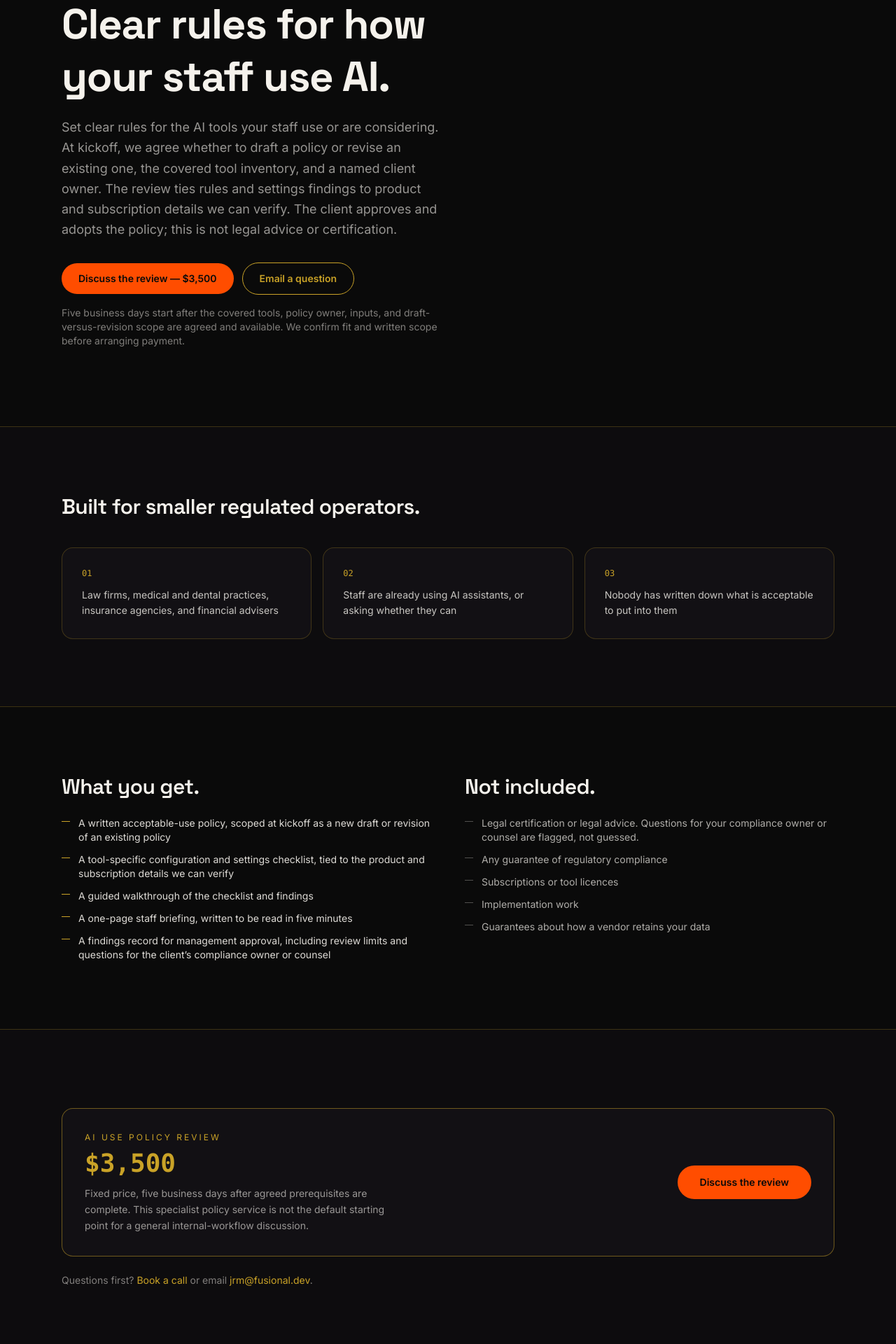
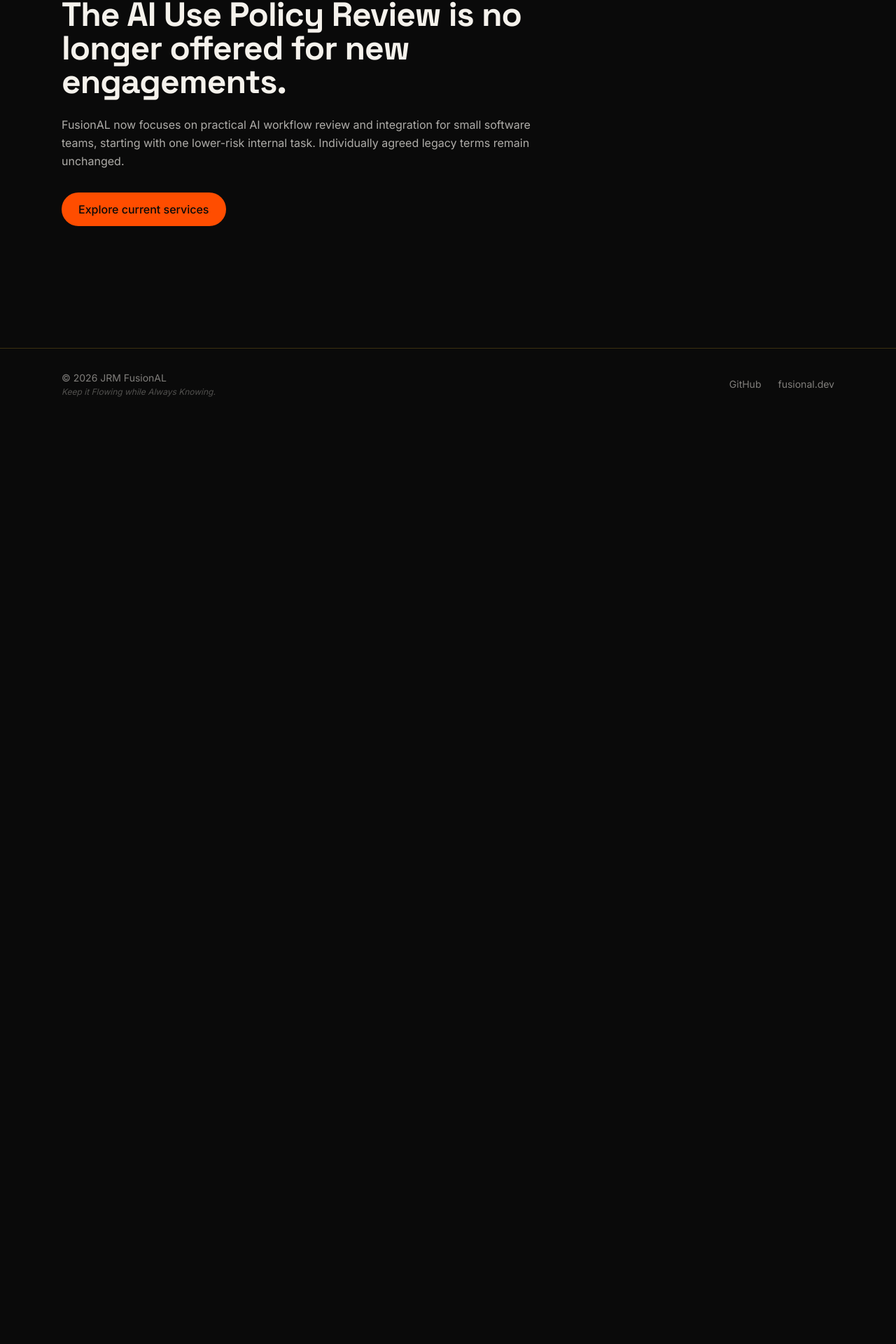
Before and after one commit to JRM-FusionAL/fusional-site, a Next.js app: page /ai-policy-review in a window 1280 px wide. Shown: the part 200-2120 px from the top of the page at 70% size. After the commit the page ends 800 px from the top, so only its background shows below. Built offline with nearby package versions, Linux system fonts and the light colour scheme.

Commit message:
copy: focus FusionAL on practical internal AI workflows

```diff
--- a/src/app/ai-policy-review/page.tsx
+++ b/src/app/ai-policy-review/page.tsx
@@ -1,158 +1,31 @@
 import type { Metadata } from "next";
-import { BOOKING_URL } from "@/lib/links";
+import Link from "next/link";
 
 export const metadata: Metadata = {
-  title: "AI Use Policy Review | FusionAL",
+  title: "Previous AI Policy Service | FusionAL",
   description:
-    "A $3,500 specialist review of staff AI use for smaller regulated operators: policy, settings checklist, walkthrough, staff briefing, and findings record. Confirm fit and prerequisites before payment.",
+    "The previous AI Use Policy Review is no longer offered for new engagements. Explore current AI workflow review and integration services.",
+  robots: { index: false, follow: true },
 };
 
-const FOR = [
-  "Law firms, medical and dental practices, insurance agencies, and financial advisers",
-  "Staff are already using AI assistants, or asking whether they can",
-  "Nobody has written down what is acceptable to put into them",
-];
-
-const INCLUDES = [
-  "A written acceptable-use policy, scoped at kickoff as a new draft or revision of an existing policy",
-  "A tool-specific configuration and settings checklist, tied to the product and subscription details we can verify",
-  "A guided walkthrough of the checklist and findings",
-  "A one-page staff briefing, written to be read in five minutes",
-  "A findings record for management approval, including review limits and questions for the client’s compliance owner or counsel",
-];
-
-const EXCLUDED = [
-  "Legal certification or legal advice. Questions for your compliance owner or counsel are flagged, not guessed.",
-  "Any guarantee of regulatory compliance",
-  "Subscriptions or tool licences",
-  "Implementation work",
-  "Guarantees about how a vendor retains your data",
-];
-
-export default function AiUsePolicyReview() {
+export default function PreviousAiPolicyService() {
   return (
-    <>
-      {/* Hero */}
-      <section className="mx-auto w-full max-w-6xl px-4 pt-16 pb-20 sm:px-6 md:pt-24 md:pb-28">
-        <div className="max-w-[54ch]">
-          <p className="eyebrow mb-4">Specialist service · smaller regulated operators</p>
-          <h1 className="font-display text-4xl font-bold leading-tight text-balance md:text-6xl">
-            Clear rules for how your staff use AI.
-          </h1>
-          <p className="mt-5 text-lg leading-relaxed text-paper/60">
-            Set clear rules for the AI tools your staff use or are considering.
-            At kickoff, we agree whether to draft a policy or revise an
-            existing one, the covered tool inventory, and a named client
-            owner. The review ties rules and settings findings to product and
-            subscription details we can verify. The client approves and adopts
-            the policy; this is not legal advice or certification.
-          </p>
-          <div className="mt-8 flex flex-wrap items-center gap-3">
-            <a
-              href={BOOKING_URL}
-              className="inline-flex items-center rounded-full bg-molten px-6 py-3 text-sm font-semibold text-ink transition-colors hover:bg-molten-deep active:scale-[0.98]"
-            >
-              Discuss the review — $3,500
-            </a>
-            <a
-              href="mailto:jrm@fusional.dev"
-              className="inline-flex items-center rounded-full border border-gold px-6 py-3 text-sm font-semibold text-gold transition-colors hover:bg-gold hover:text-ink active:scale-[0.98]"
-            >
-              Email a question
-            </a>
-          </div>
-          <p className="mt-4 text-sm text-paper/50">
-            Five business days start after the covered tools, policy owner,
-            inputs, and draft-versus-revision scope are agreed and available.
-            We confirm fit and written scope before arranging payment.
-          </p>
-        </div>
-      </section>
-
-      {/* Who it's for */}
-      <section className="border-t border-line bg-ink-2/40">
-        <div className="mx-auto max-w-6xl px-4 py-20 sm:px-6 md:py-24">
-          <h2 className="font-display text-2xl font-semibold md:text-3xl">
-            Built for smaller regulated operators.
-          </h2>
-          <div className="mt-10 grid gap-4 md:grid-cols-3">
-            {FOR.map((f, i) => (
-              <div key={f} className="rounded-2xl border border-line bg-ink-2 p-7">
-                <p className="font-mono text-xs text-gold">{String(i + 1).padStart(2, "0")}</p>
-                <p className="mt-3 text-sm leading-relaxed text-paper/80">{f}</p>
-              </div>
-            ))}
-          </div>
-        </div>
-      </section>
-
-      {/* What's included / excluded */}
-      <section className="border-t border-line">
-        <div className="mx-auto max-w-6xl px-4 py-20 sm:px-6 md:py-24">
-          <div className="grid gap-12 md:grid-cols-2">
-            <div>
-              <h2 className="font-display text-2xl font-semibold md:text-3xl">
-                What you get.
-              </h2>
-              <ul className="mt-6 space-y-3">
-                {INCLUDES.map((item) => (
-                  <li key={item} className="flex gap-3 text-sm">
-                    <span aria-hidden className="mt-[7px] h-px w-3 shrink-0 bg-gold" />
-                    <span className="text-paper/90">{item}</span>
-                  </li>
-                ))}
-              </ul>
-            </div>
-            <div>
-              <h2 className="font-display text-2xl font-semibold md:text-3xl">
-                Not included.
-              </h2>
-              <ul className="mt-6 space-y-3">
-                {EXCLUDED.map((item) => (
-                  <li key={item} className="flex gap-3 text-sm">
-                    <span aria-hidden className="mt-[7px] h-px w-3 shrink-0 bg-paper/30" />
-                    <span className="text-paper/70">{item}</span>
-                  </li>
-                ))}
-              </ul>
-            </div>
-          </div>
-        </div>
-      </section>
-
-      {/* Pricing / CTA */}
-      <section className="border-t border-line bg-ink-2/40">
-        <div className="mx-auto max-w-6xl px-4 py-20 sm:px-6 md:py-28">
-          <div className="flex flex-col items-start gap-6 rounded-2xl border border-gold/50 bg-ink-2 p-8 md:flex-row md:items-center md:justify-between">
-            <div>
-              <p className="eyebrow">AI Use Policy Review</p>
-              <p className="mt-2 font-mono text-4xl font-bold text-gold">$3,500</p>
-              <p className="mt-3 max-w-[50ch] text-sm leading-relaxed text-paper/60">
-                Fixed price, five business days after agreed prerequisites are
-                complete. This specialist policy service is not the default
-                starting point for a general internal-workflow discussion.
-              </p>
-            </div>
-            <a
-              href={BOOKING_URL}
-              className="inline-flex shrink-0 items-center rounded-full bg-molten px-8 py-3.5 text-sm font-semibold text-ink transition-colors hover:bg-molten-deep active:scale-[0.98]"
-            >
-              Discuss the review
-            </a>
-          </div>
-          <p className="mt-6 text-sm text-paper/50">
-            Questions first?{" "}
-            <a href={BOOKING_URL} className="text-gold underline-offset-4 hover:underline">
-              Book a call
-            </a>{" "}
-            or email{" "}
-            <a href="mailto:jrm@fusional.dev" className="text-gold underline-offset-4 hover:underline">
-              jrm@fusional.dev
-            </a>
-            .
-          </p>
-        </div>
-      </section>
-    </>
+    <section className="mx-auto max-w-6xl px-6 py-24">
+      <p className="eyebrow mb-4">Previous service</p>
+      <h1 className="max-w-3xl text-4xl font-bold md:text-5xl">
+        The AI Use Policy Review is no longer offered for new engagements.
+      </h1>
+      <p className="mt-6 max-w-2xl leading-relaxed text-paper/70">
+        FusionAL now focuses on practical AI workflow review and integration
+        for small software teams, starting with one lower-risk internal task.
+        Individually agreed legacy terms remain unchanged.
+      </p>
+      <Link
+        href="/#offers"
+        className="mt-8 inline-block rounded-full bg-molten px-6 py-3 font-medium text-ink transition-colors hover:bg-gold"
+      >
+        Explore current services
+      </Link>
+    </section>
   );
 }
--- a/src/app/page.tsx
+++ b/src/app/page.tsx
@@ -32,43 +32,43 @@ function preloadHeroStill() {
 
 const products = [
   {
-    href: "#contact",
-    title: "Scoped implementation",
-    tagline: "Build agreed controls after a paid review",
+    href: "/mcp-access-audit",
+    title: "MCP Access Audit",
+    tagline: "$2,500 · one existing agent/MCP workflow",
     detail:
-      "After a paid audit or review, we quote named changes, prerequisites, acceptance checks, exclusions, and an understandable handoff. MCP implementation starts from $5,000; it is not an automatic next step or a general workflow setup price.",
+      "For teams with a live or imminently deployed agent/MCP workflow and a named owner. A read-only access review, permission map, evidence, findings, and walkthrough. Five business days after agreed prerequisites.",
     image: "/assets/fusional-canvas-hero.webp",
-    cta: "After a review",
+    cta: "Specialist access review",
   },
 ];
 
 const serviceOffers = [
   {
-    title: "Discuss one workflow",
-    price: "Scope first",
-    terms: "Fit before a quote or payment",
-    body: "Tell us what your team is trying to do, where manual work or unreliable output gets in the way, and who owns the process. No MCP setup is required for this conversation. Any new engagement needs its own agreed scope, effort, price, and payment path.",
+    title: "Review one workflow",
+    price: "Understand it",
+    terms: "A defined problem and practical next steps",
+    body: "Walk through the task, tools, inputs, and current workaround. Identify where manual effort or unreliable AI output gets in the way, what needs human review, and what a useful result would look like. No MCP setup is required for this conversation.",
     href: BOOKING_URL,
     details: "#contact",
     cta: "Discuss your workflow",
   },
   {
-    title: "MCP Access Audit",
-    price: "$2,500",
-    terms: "Five business days after prerequisites · one workflow",
-    body: "Only for a live or imminently deployed agent/MCP workflow with a named owner and an access decision to make. Read-only review, permission map, evidence appendix, bounded findings, and a 30-minute walkthrough.",
+    title: "Scoped integration",
+    price: "Connect it",
+    terms: "Agreed scope and price before work begins",
+    body: "Connect the tools needed for one internal workflow. Agree the inputs, access, approval steps, acceptance checks, and exclusions before building. Get a walkthrough and written handoff your team can use. Each engagement has its own agreed scope, effort, price, and payment path.",
     href: BOOKING_URL,
-    details: "/mcp-access-audit",
-    cta: "Check audit fit",
+    details: "#contact",
+    cta: "Discuss an integration",
   },
   {
-    title: "Agent Ops Retainer",
-    price: "$2,000/mo",
-    terms: "Monthly · up to 8 total hours",
-    body: "Requires a usable existing baseline and recurring changes worth reviewing. Manual review, findings note, calls, and advisory share the eight-hour cap. No continuous monitoring, incident response, or uptime guarantee.",
+    title: "Ongoing workflow review",
+    price: "Keep it useful",
+    terms: "For an existing workflow with recurring changes",
+    body: "Review changes to tools, access, and workflow behavior against an existing baseline. Agree the review cadence and limits around actual recurring work. The existing Agent Ops Retainer is $2,000/month for up to eight total hours of manual review, calls, and advisory.",
     href: BOOKING_URL,
     details: "/agent-ops-retainer",
-    cta: "Discuss recurring review",
+    cta: "Discuss ongoing review",
   },
 ];
 
@@ -107,10 +107,11 @@ export default function Home() {
             Make one AI workflow work for your team.
           </h1>
           <p className="mt-6 max-w-xl text-lg text-paper/80">
-            FusionAL starts with your workflow, not a platform purchase.
-            We focus first on lower-risk internal work for non-regulated teams:
-            understand the problem, agree a bounded outcome, and define the
-            review or integration work and handoff needed.
+            Practical AI workflow review and integration for small software teams.
+            Start with one internal task: preparing a weekly report, finding
+            information in team documents, or drafting an internal update.
+            Agree what it should do, check the result, and give your team a
+            clear handoff.
           </p>
           <p className="mt-4 text-sm italic text-paper/50">
             Keep it{" "}
@@ -166,8 +167,9 @@ export default function Home() {
             ))}
           </div>
           <p className="mt-8 text-sm text-paper/60">
-            We confirm fit and scope before payment. Lower-risk does not mean
-            no privacy, security, contractual, or legal obligations. Email{" "}
+            We confirm fit and scope before payment. Start with lower-risk
+            internal work, with clear data boundaries and human approval for
+            consequential actions. Email{" "}
             <a href="mailto:jrm@fusional.dev" className="text-gold underline-offset-4 hover:underline">
               jrm@fusional.dev
             </a>{" "}
@@ -181,9 +183,9 @@ export default function Home() {
       </section>
 
       <section id="implementation" className="mx-auto max-w-6xl px-6 py-24">
-        <p className="eyebrow mb-4">Implementation</p>
+        <p className="eyebrow mb-4">Already using MCP?</p>
         <h2 className="mb-12 max-w-2xl text-3xl font-bold md:text-4xl">
-          Implementation follows a paid review and a written scope.
+          A focused access review when your workflow needs it.
         </h2>
         <div className="grid gap-8">
           {products.map((p) => (
@@ -218,16 +220,15 @@ export default function Home() {
 
       <section className="border-t border-line">
         <div className="mx-auto max-w-6xl px-6 py-16">
-          <p className="eyebrow mb-4">Specialist policy work and project background</p>
+          <p className="eyebrow mb-4">Tools and project background</p>
           <p className="max-w-2xl text-sm leading-relaxed text-paper/60">
-            The AI Use Policy Review remains a separate $3,500 specialist
-            service for smaller regulated operators with staff AI-use questions,
-            not the default entry for ordinary workflow work. AIOS and Canvas
-            are historical or exploratory projects, not current fixed-price
-            enrollment. Agentstack is an open-source configuration tool.
+            MCP is relevant when your workflow uses it. After a paid audit or
+            review, MCP implementation starts from $5,000 under a separate
+            written scope. General workflow work is quoted individually.
+            AIOS and Canvas are historical or exploratory projects.
+            Agentstack is an open-source configuration tool.
           </p>
           <div className="mt-5 flex flex-wrap gap-5 text-sm">
-            <Link href="/ai-policy-review" className="text-gold underline-offset-4 hover:underline">Specialist AI policy review</Link>
             <Link href="/aios" className="text-gold underline-offset-4 hover:underline">AIOS background</Link>
             <Link href="/fusional-canvas" className="text-gold underline-offset-4 hover:underline">Canvas exploration</Link>
             <Link href="/agentstack" className="text-gold underline-offset-4 hover:underline">Agentstack</Link>
@@ -246,7 +247,7 @@ export default function Home() {
             Tell us the task, the tools involved, what is not working, and who
             owns it. Start with a non-sensitive description; do not send
             credentials, customer records, or confidential data. We will discuss
-            fit before proposing work. No existing package has to fit every need.
+            fit, agree the outcome and acceptance checks, and quote the work.
           </p>
           <a
             href="mailto:jrm@fusional.dev"
--- a/src/app/writing/page.tsx
+++ b/src/app/writing/page.tsx
@@ -36,9 +36,9 @@ export default function Writing() {
     <section className="mx-auto max-w-6xl px-6 py-24">
       <p className="eyebrow mb-4">Writing</p>
       <h1 className="max-w-2xl text-4xl font-bold md:text-5xl">
-        Build logs from the governed-AI trenches.
+        Notes on building and using AI workflows.
       </h1>
-      <p className="mt-6 max-w-2xl text-paper/60">Context updated October 20, 2026: these historical essays and build logs are project background, not current service terms or customer evidence. Current work starts with one lower-risk internal workflow and an agreed scope.</p>
+      <p className="mt-6 max-w-2xl text-paper/60">Context updated October 26, 2026: these historical essays and build logs are project background, not current service terms or customer evidence. Current work starts with one lower-risk internal workflow and an agreed scope.</p>
       <div className="relative mt-12 aspect-[21/9] overflow-hidden rounded-2xl border border-line">
         <Image
           src="/assets/writing-portal.webp"
```
Also changed, not shown: src/app/layout.tsx (+3 -5 lines), 1 other file (tests, documents, lock files or other folders).
